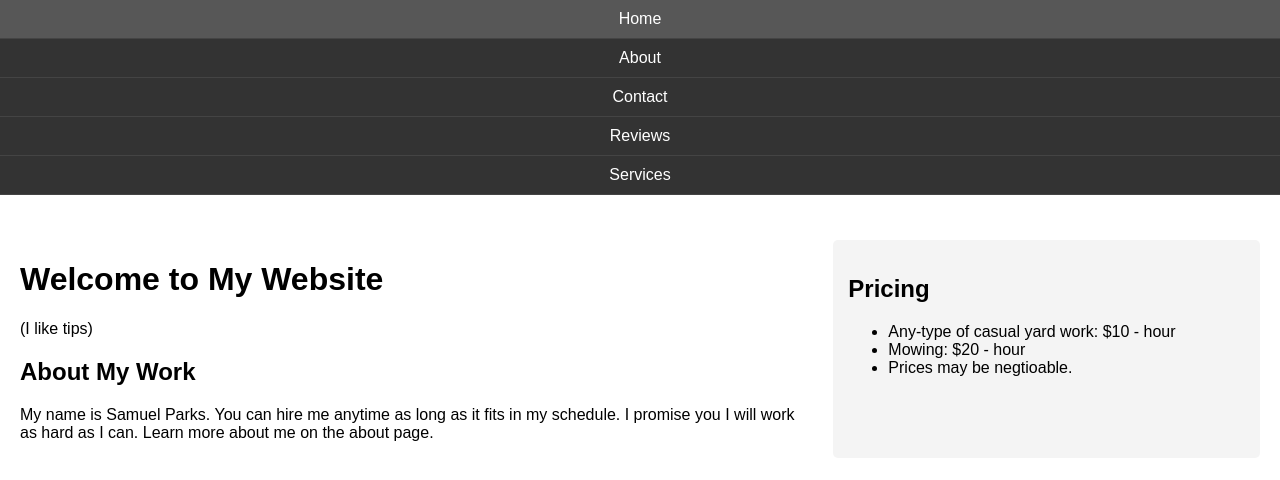
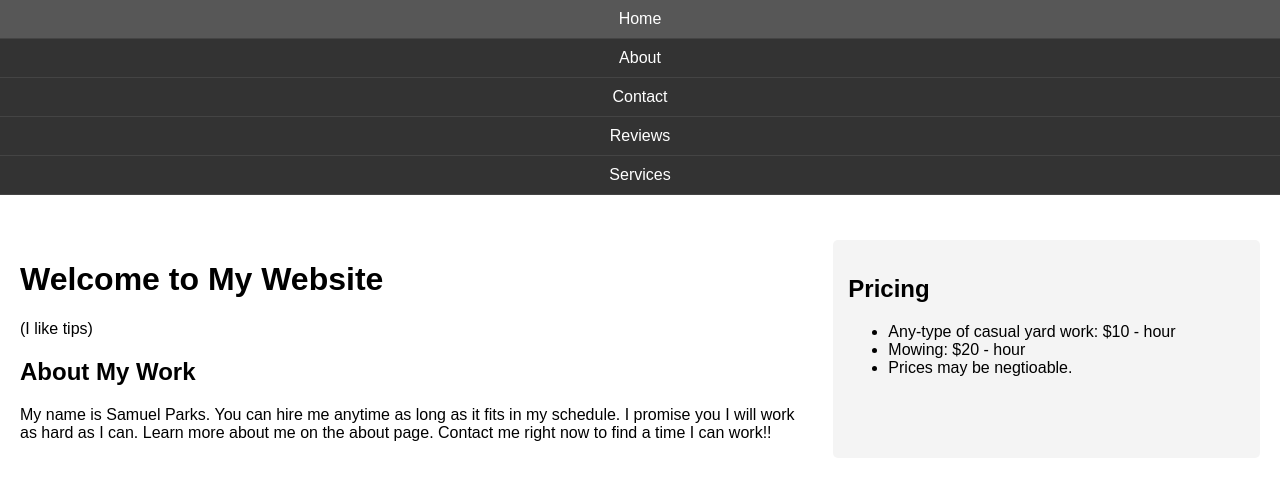
Before and after one commit to Previdant/Samuel, a plain HTML site: page index.html in a window 1280 px wide. Drawn offline with Linux system fonts and the light colour scheme.

Commit message:
Update index.html

```diff
--- a/index.html
+++ b/index.html
@@ -85,7 +85,7 @@
             <h1>Welcome to My Website</h1>
             <p>(I like tips)</p>
             <h2>About My Work</h2>
-            <p>My name is Samuel Parks. You can hire me anytime as long as it fits in my schedule. I promise you I will work as hard  as I can. Learn more about me on the about page.</p>
+            <p>My name is Samuel Parks. You can hire me anytime as long as it fits in my schedule. I promise you I will work as hard  as I can. Learn more about me on the about page. Contact me right now to find a time I can work!!</p>
         </div>
         <div class="prices">
             <h2>Pricing</h2>
```
